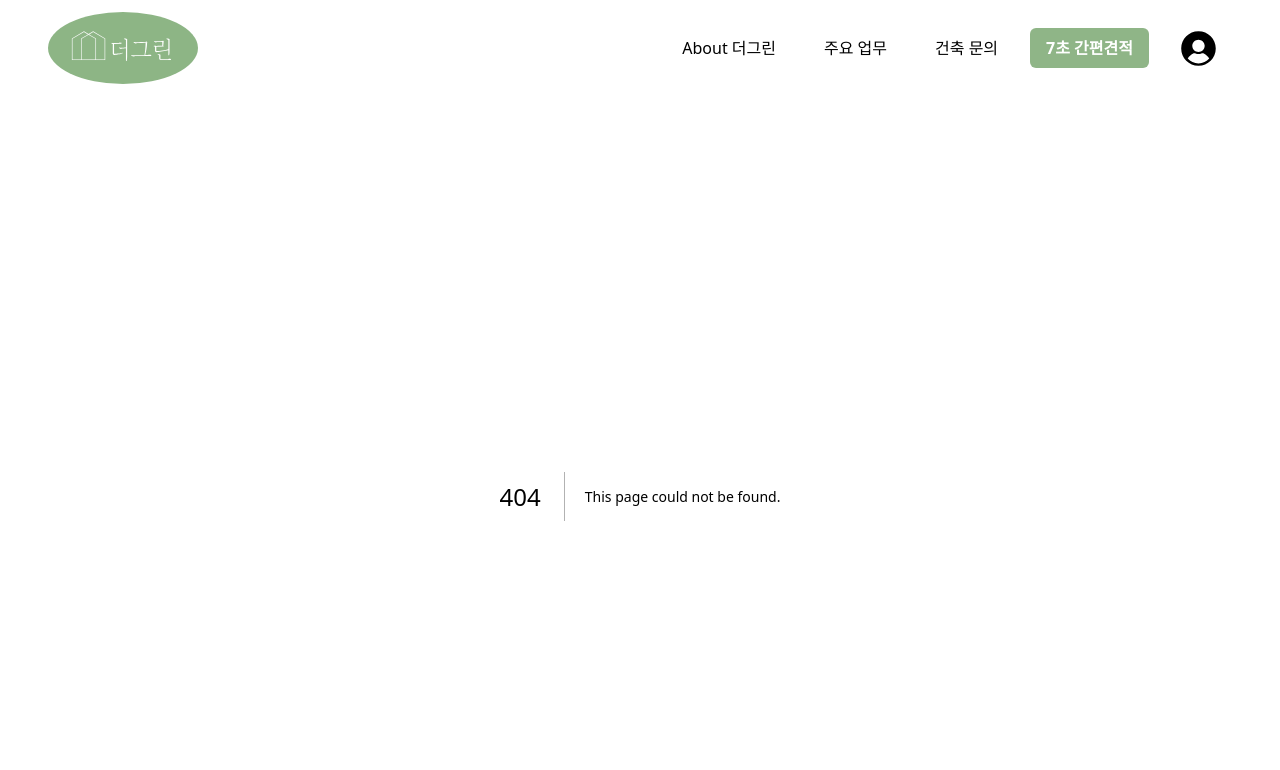
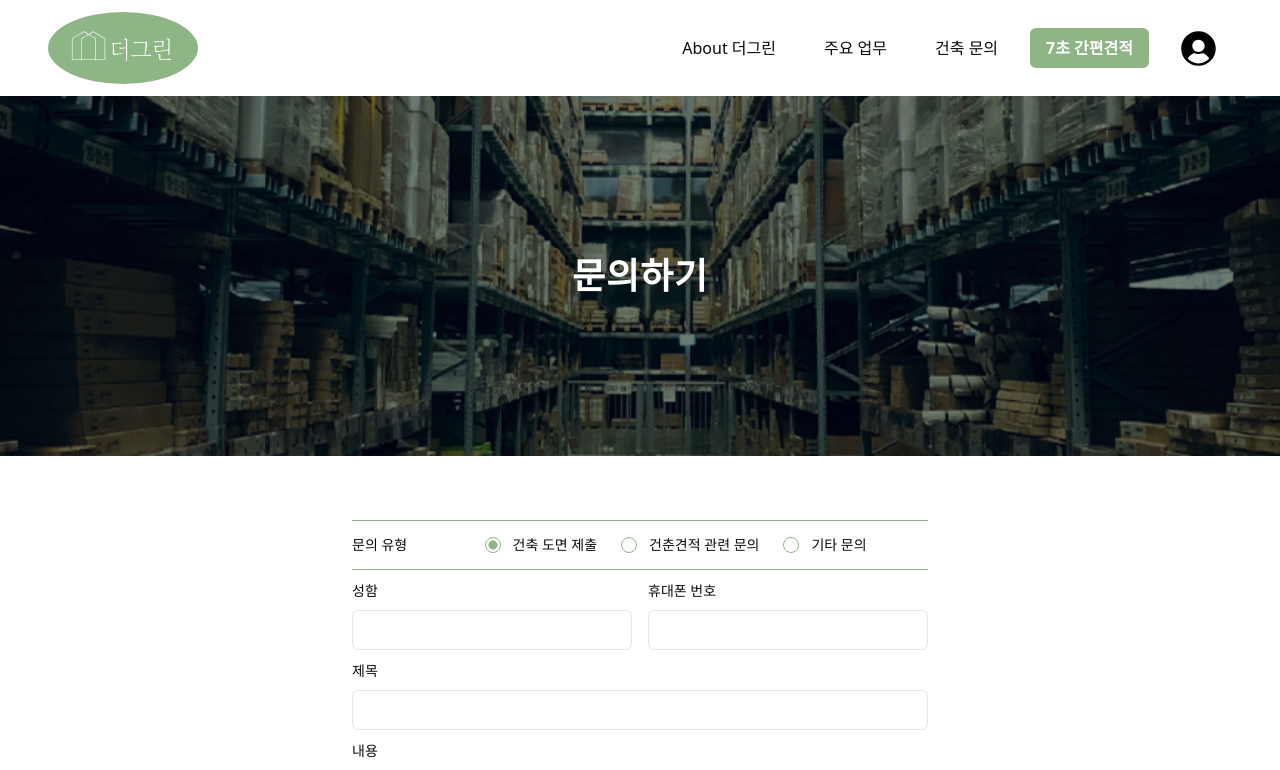
Before and after one commit to callmedukey/the-green-app, a Next.js app: page /inquiry in a window 1280 px wide. Before the commit this address had no page. Shown: the top 770 px of the page. Built offline with nearby package versions, Linux system fonts and the light colour scheme.

Commit message:
inquiry complete

```diff
--- a/app/api/create-inquiry/route.ts
+++ b/app/api/create-inquiry/route.ts
@@ -141,9 +141,13 @@
       }
     }
 
-    return Response.json({ message: "문의 등록 되셨습니다" });
+    return Response.json({
+      message: "문의 등록 되셨습니다! 곧 연락드리겠습니다",
+    });
   } catch (error) {
     console.error(error);
-    return Response.json({ message: "문의 등록 오류 입니다" });
+    return Response.json({
+      message: "문의 등록 오류, 유선 문의 부탁드리겠습니다.",
+    });
   }
 }
--- /dev/null
+++ b/app/booking/page.tsx
@@ -0,0 +1,14 @@
+import MainContainer from "@/components/layout/MainContainer";
+import React from "react";
+import Banner3 from "@/public/banner-3.jpg";
+import CenterContainer from "@/components/layout/CenterContainer";
+
+const page = () => {
+  return (
+    <MainContainer title="현장 방문 예약" img={Banner3} imgAlt="배너">
+      <CenterContainer className="max-w-xl"></CenterContainer>
+    </MainContainer>
+  );
+};
+
+export default page;
--- /dev/null
+++ b/app/inquiry/page.tsx
@@ -0,0 +1,15 @@
+import MainContainer from "@/components/layout/MainContainer";
+import Banner3 from "@/public/banner-3.jpg";
+import CenterContainer from "@/components/layout/CenterContainer";
+import InquiryForm from "@/components/inquiry/InquiryForm";
+const InquiryPage = () => {
+  return (
+    <MainContainer title="문의하기" img={Banner3} imgAlt="배너">
+      <CenterContainer className="max-w-xl">
+        <InquiryForm />
+      </CenterContainer>
+    </MainContainer>
+  );
+};
+
+export default InquiryPage;
--- a/components/animated/AnimatedTitle.tsx
+++ b/components/animated/AnimatedTitle.tsx
@@ -19,8 +19,8 @@
         opacity: 1,
       },
       {
-        duration: 2,
-        delay: stagger(0.2),
+        duration: 2.5,
+        delay: stagger(0.25),
       }
     );
   }, [scope.current]);
--- a/components/inquiry/InquiryETCForm.tsx
+++ /dev/null
@@ -1,7 +0,0 @@
-import React from "react";
-
-const InquiryETCForm = () => {
-  return <div>InquiryETCForm</div>;
-};
-
-export default InquiryETCForm;
--- a/components/inquiry/InquiryPlanForm.tsx
+++ b/components/inquiry/InquiryForm.tsx
@@ -1,3 +1,4 @@
+"use client";
 import testValidPhoneNumber from "@/lib/testValidPhoneNumber";
 import React, { useState } from "react";
 import { useForm } from "react-hook-form";
@@ -14,6 +15,8 @@
 import { Textarea } from "../ui/textarea";
 import { zodResolver } from "@hookform/resolvers/zod";
 import { Button } from "../ui/button";
+import { Label } from "@/components/ui/label";
+import { RadioGroup, RadioGroupItem } from "@/components/ui/radio-group";
 
 export const InquiryPlanSchema = z.object({
   name: z.string().min(2, { message: "성함을 입력해주세요." }),
@@ -30,10 +33,12 @@
     .max(1000, { message: "1000자 이하로 입력해주세요." }),
   file1: z.any().optional(),
   file2: z.any().optional(),
-  type: z.enum(["CONSTRUCTION", "PLAN", "ETC"]),
+  type: z.enum(["CONSTRUCTION", "PLAN", "ETC"], {
+    required_error: "문의 유형을 선택해주세요",
+  }),
 });
 
-const InquiryPlanForm = () => {
+const InquiryForm = () => {
   const form = useForm<z.infer<typeof InquiryPlanSchema>>({
     resolver: zodResolver(InquiryPlanSchema),
     defaultValues: {
@@ -47,31 +52,30 @@
   const [fileError, setFileError] = useState<string>("");
 
   const onSubmit = async (data: z.infer<typeof InquiryPlanSchema>) => {
-    console.log(data);
     if (data.file1 || data.file2) {
       const file1 = data.file1?.[0];
       const file2 = data.file2?.[0];
 
-      //   if (file1) {
-      //     if (file1.size < 1024 * 1024 * 20) {
-      //       setFileError("파일 용량은 최소 20mb로 부탁드립니다.");
-      //       return;
-      //     }
-      //     if (file1.size > 1024 * 1024 * 40) {
-      //       setFileError("파일 용량은 최대 40mb로 부탁드립니다.");
-      //       return;
-      //     }
-      //   }
-      //   if (file2) {
-      //     if (file2.size < 1024 * 1024 * 20) {
-      //       setFileError("파일 용량은 최소 20mb로 부탁드립니다.");
-      //       return;
-      //     }
-      //     if (file2.size > 1024 * 1024 * 40) {
-      //       setFileError("파일 용량은 최대 40mb로 부탁드립니다.");
-      //       return;
-      //     }
-      //   }
+      if (file1) {
+        if (file1.size < 1024 * 1024 * 20) {
+          setFileError("파일 용량은 최소 20mb로 부탁드립니다.");
+          return;
+        }
+        if (file1.size > 1024 * 1024 * 40) {
+          setFileError("파일 용량은 최대 40mb로 부탁드립니다.");
+          return;
+        }
+      }
+      if (file2) {
+        if (file2.size < 1024 * 1024 * 20) {
+          setFileError("파일 용량은 최소 20mb로 부탁드립니다.");
+          return;
+        }
+        if (file2.size > 1024 * 1024 * 40) {
+          setFileError("파일 용량은 최대 40mb로 부탁드립니다.");
+          return;
+        }
+      }
       try {
         const formData = new FormData();
         formData.append("name", data.name);
@@ -96,6 +100,48 @@
   return (
     <Form {...form}>
       <form onSubmit={form.handleSubmit(onSubmit)} className="space-y-2 py-4">
+        <fieldset>
+          <FormField
+            control={form.control}
+            name="type"
+            render={({ field }) => (
+              <FormItem className="flex gap-4 items-center py-4 border-primary border-y">
+                <FormLabel className="h-full">문의 유형</FormLabel>
+                <FormControl>
+                  <RadioGroup
+                    onValueChange={field.onChange}
+                    defaultValue={field.value}
+                    className="flex gap-6 items-center !mt-0 mx-auto"
+                  >
+                    <FormItem className="flex items-center space-x-3 space-y-0">
+                      <FormControl>
+                        <RadioGroupItem value="CONSTRUCTION" />
+                      </FormControl>
+                      <FormLabel className="font-normal">
+                        건축 도면 제출
+                      </FormLabel>
+                    </FormItem>
+                    <FormItem className="flex items-center space-x-3 space-y-0">
+                      <FormControl>
+                        <RadioGroupItem value="PLAN" />
+                      </FormControl>
+                      <FormLabel className="font-normal">
+                        건춘견적 관련 문의
+                      </FormLabel>
+                    </FormItem>
+                    <FormItem className="flex items-center space-x-3 space-y-0">
+                      <FormControl>
+                        <RadioGroupItem value="ETC" />
+                      </FormControl>
+                      <FormLabel className="font-normal">기타 문의</FormLabel>
+                    </FormItem>
+                  </RadioGroup>
+                </FormControl>
+                <FormMessage />
+              </FormItem>
+            )}
+          />
+        </fieldset>
         <fieldset className="grid grid-cols-2 gap-4">
           <FormField
             control={form.control}
@@ -195,4 +241,4 @@
   );
 };
 
-export default InquiryPlanForm;
+export default InquiryForm;
--- a/components/inquiry/InquiryPriceForm.tsx
+++ /dev/null
@@ -1,7 +0,0 @@
-import React from "react";
-
-const InquiryPriceForm = () => {
-  return <div>InquiryPriceForm</div>;
-};
-
-export default InquiryPriceForm;
--- /dev/null
+++ b/components/ui/radio-group.tsx
@@ -0,0 +1,44 @@
+"use client"
+
+import * as React from "react"
+import * as RadioGroupPrimitive from "@radix-ui/react-radio-group"
+import { Circle } from "lucide-react"
+
+import { cn } from "@/lib/utils"
+
+const RadioGroup = React.forwardRef<
+  React.ElementRef<typeof RadioGroupPrimitive.Root>,
+  React.ComponentPropsWithoutRef<typeof RadioGroupPrimitive.Root>
+>(({ className, ...props }, ref) => {
+  return (
+    <RadioGroupPrimitive.Root
+      className={cn("grid gap-2", className)}
+      {...props}
+      ref={ref}
+    />
+  )
+})
+RadioGroup.displayName = RadioGroupPrimitive.Root.displayName
+
+const RadioGroupItem = React.forwardRef<
+  React.ElementRef<typeof RadioGroupPrimitive.Item>,
+  React.ComponentPropsWithoutRef<typeof RadioGroupPrimitive.Item>
+>(({ className, ...props }, ref) => {
+  return (
+    <RadioGroupPrimitive.Item
+      ref={ref}
+      className={cn(
+        "aspect-square h-4 w-4 rounded-full border border-primary text-primary ring-offset-background focus:outline-none focus-visible:ring-2 focus-visible:ring-ring focus-visible:ring-offset-2 disabled:cursor-not-allowed disabled:opacity-50",
+        className
+      )}
+      {...props}
+    >
+      <RadioGroupPrimitive.Indicator className="flex items-center justify-center">
+        <Circle className="h-2.5 w-2.5 fill-current text-current" />
+      </RadioGroupPrimitive.Indicator>
+    </RadioGroupPrimitive.Item>
+  )
+})
+RadioGroupItem.displayName = RadioGroupPrimitive.Item.displayName
+
+export { RadioGroup, RadioGroupItem }
--- a/package.json
+++ b/package.json
@@ -15,6 +15,7 @@
     "@radix-ui/react-label": "^2.0.2",
     "@radix-ui/react-navigation-menu": "^1.2.0",
     "@radix-ui/react-popover": "^1.1.0",
+    "@radix-ui/react-radio-group": "^1.2.0",
     "@radix-ui/react-slot": "^1.0.2",
     "@radix-ui/react-tabs": "^1.1.0",
     "class-variance-authority": "^0.7.0",
```
Also changed, not shown: public/banner-3.jpg (added), 1 other file (tests, documents, lock files or other folders).
